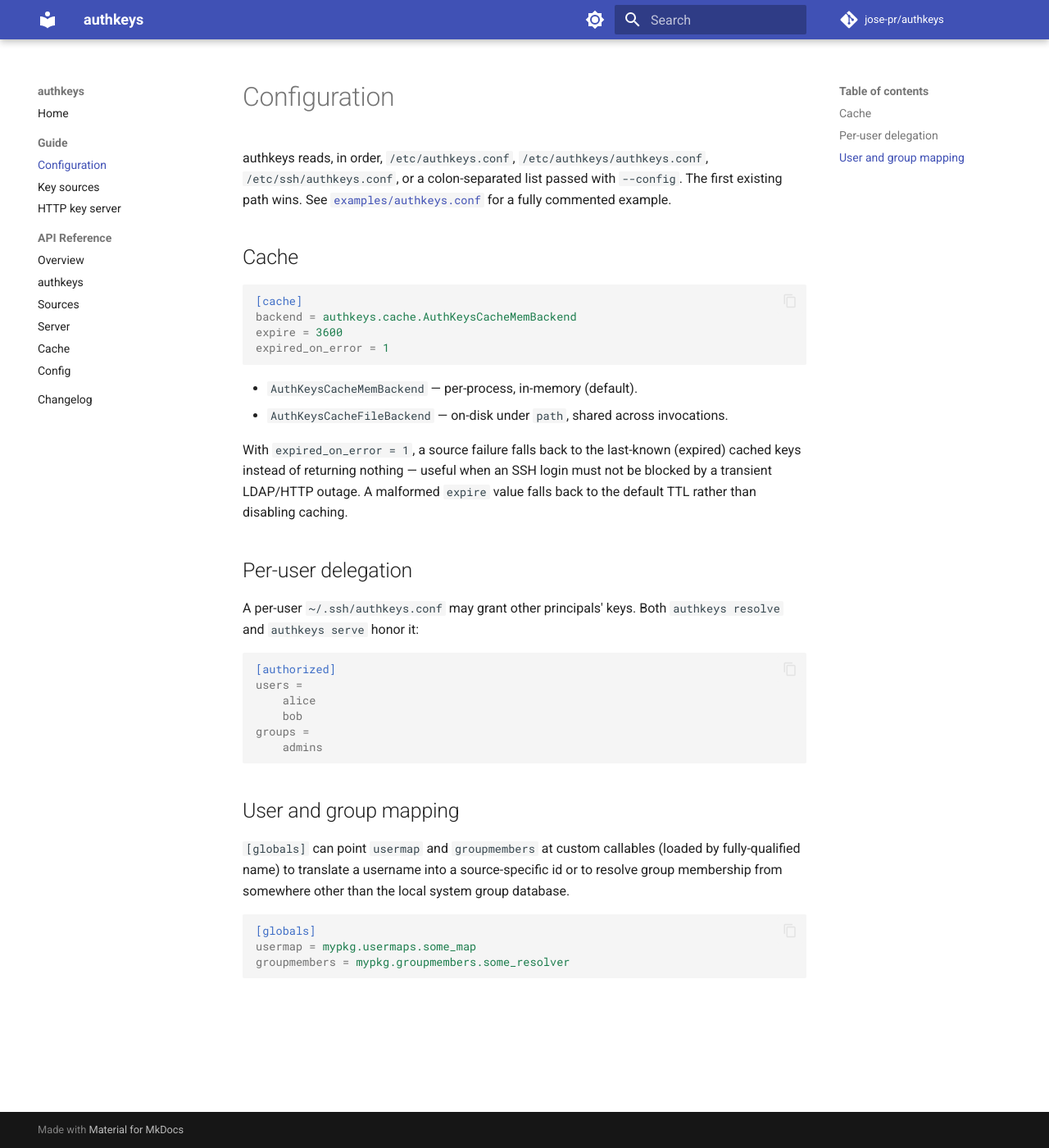
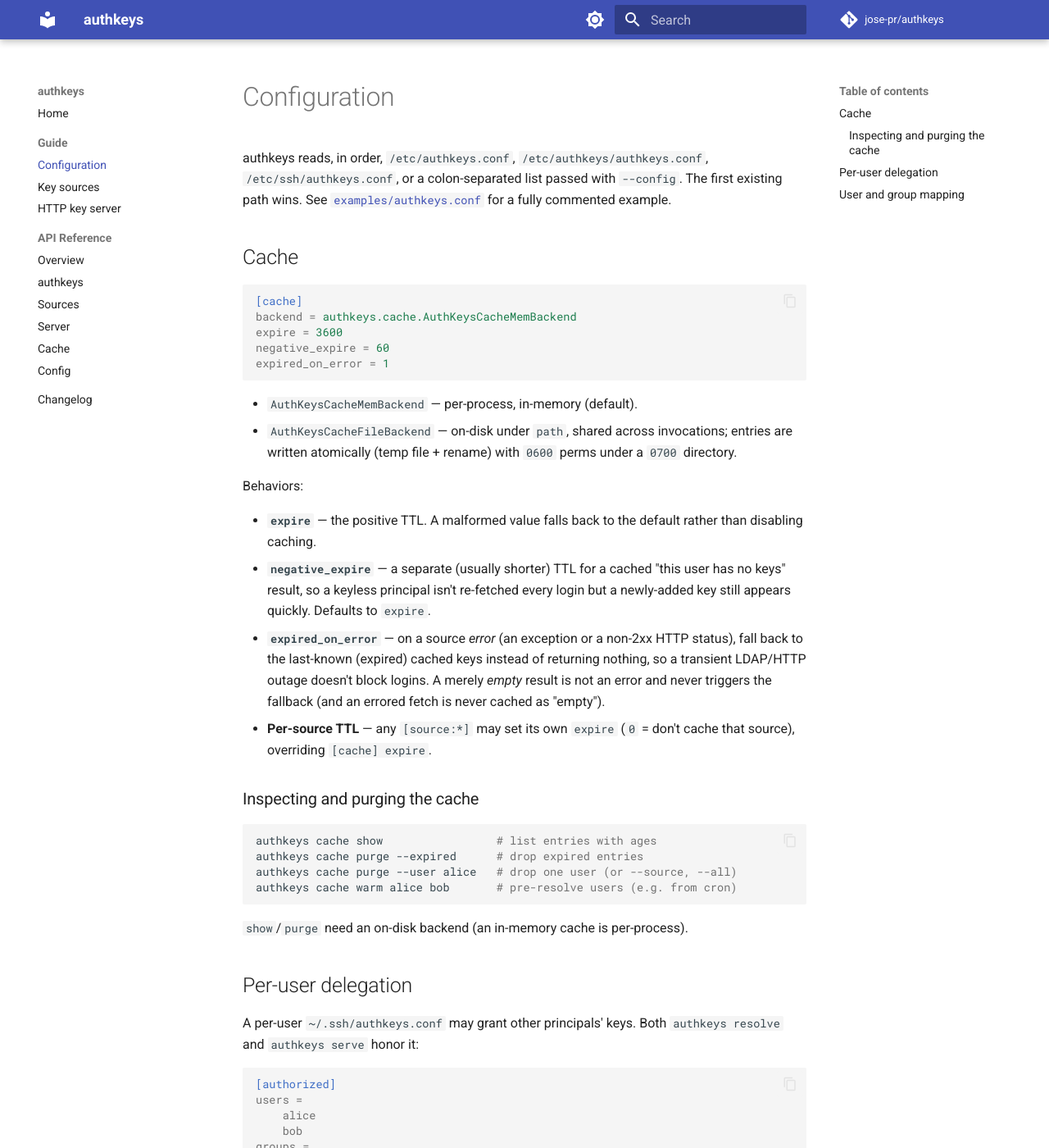
Before and after one commit to jose-pr/authkeys, an MkDocs documentation site: the page built from docs/guide/configuration.md, in a window 1280 px wide and 1400 px high. Shown: the whole window at 82% size. Built offline with MkDocs 1.6.1 and Material for MkDocs 9.7.7, drawn with Linux system fonts in a browser that asks for light colours; comment, search, counter and statistics services are not loaded.

Commit message:
docs: document tls_verify, cache strategies, cache subcommand; 0.2.0 changelog

````diff
--- a/docs/guide/configuration.md
+++ b/docs/guide/configuration.md
@@ -12,16 +12,40 @@
 [cache]
 backend = authkeys.cache.AuthKeysCacheMemBackend
 expire = 3600
+negative_expire = 60
 expired_on_error = 1
 ```
 
 - `AuthKeysCacheMemBackend` — per-process, in-memory (default).
-- `AuthKeysCacheFileBackend` — on-disk under `path`, shared across invocations.
+- `AuthKeysCacheFileBackend` — on-disk under `path`, shared across invocations;
+  entries are written atomically (temp file + rename) with `0600` perms under a
+  `0700` directory.
 
-With `expired_on_error = 1`, a source failure falls back to the last-known
-(expired) cached keys instead of returning nothing — useful when an SSH login
-must not be blocked by a transient LDAP/HTTP outage. A malformed `expire` value
-falls back to the default TTL rather than disabling caching.
+Behaviors:
+
+- **`expire`** — the positive TTL. A malformed value falls back to the default
+  rather than disabling caching.
+- **`negative_expire`** — a separate (usually shorter) TTL for a cached "this user
+  has no keys" result, so a keyless principal isn't re-fetched every login but a
+  newly-added key still appears quickly. Defaults to `expire`.
+- **`expired_on_error`** — on a source *error* (an exception or a non-2xx HTTP
+  status), fall back to the last-known (expired) cached keys instead of returning
+  nothing, so a transient LDAP/HTTP outage doesn't block logins. A merely *empty*
+  result is not an error and never triggers the fallback (and an errored fetch is
+  never cached as "empty").
+- **Per-source TTL** — any `[source:*]` may set its own `expire` (`0` = don't
+  cache that source), overriding `[cache] expire`.
+
+### Inspecting and purging the cache
+
+```bash
+authkeys cache show                 # list entries with ages
+authkeys cache purge --expired      # drop expired entries
+authkeys cache purge --user alice   # drop one user (or --source, --all)
+authkeys cache warm alice bob       # pre-resolve users (e.g. from cron)
+```
+
+`show`/`purge` need an on-disk backend (an in-memory cache is per-process).
 
 ## Per-user delegation
 
--- a/pyproject.toml
+++ b/pyproject.toml
@@ -4,7 +4,7 @@
 
 [project]
 name = "authkeys"
-version = "0.1.1"
+version = "0.2.0"
 authors = [{ name = "Jose A." }]
 description = "Pluggable AuthorizedKeysCommand provider for OpenSSH (file/HTTP/LDAP sources, TTL cache, optional key server)"
 readme = "README.md"
````
Also changed, not shown: CHANGELOG.md (+46 -0 lines), docs/guide/server.md (+4 -2 lines), docs/guide/sources.md (+15 -2 lines).
